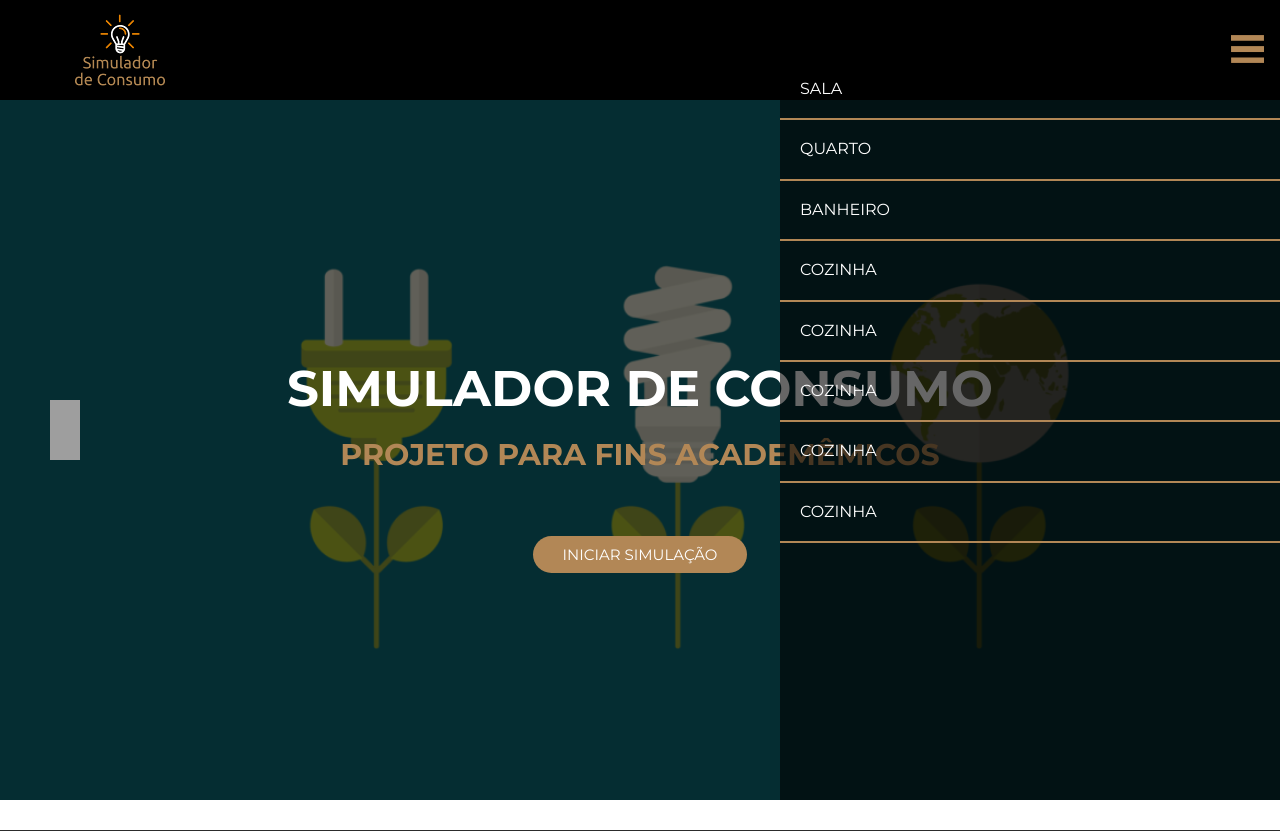
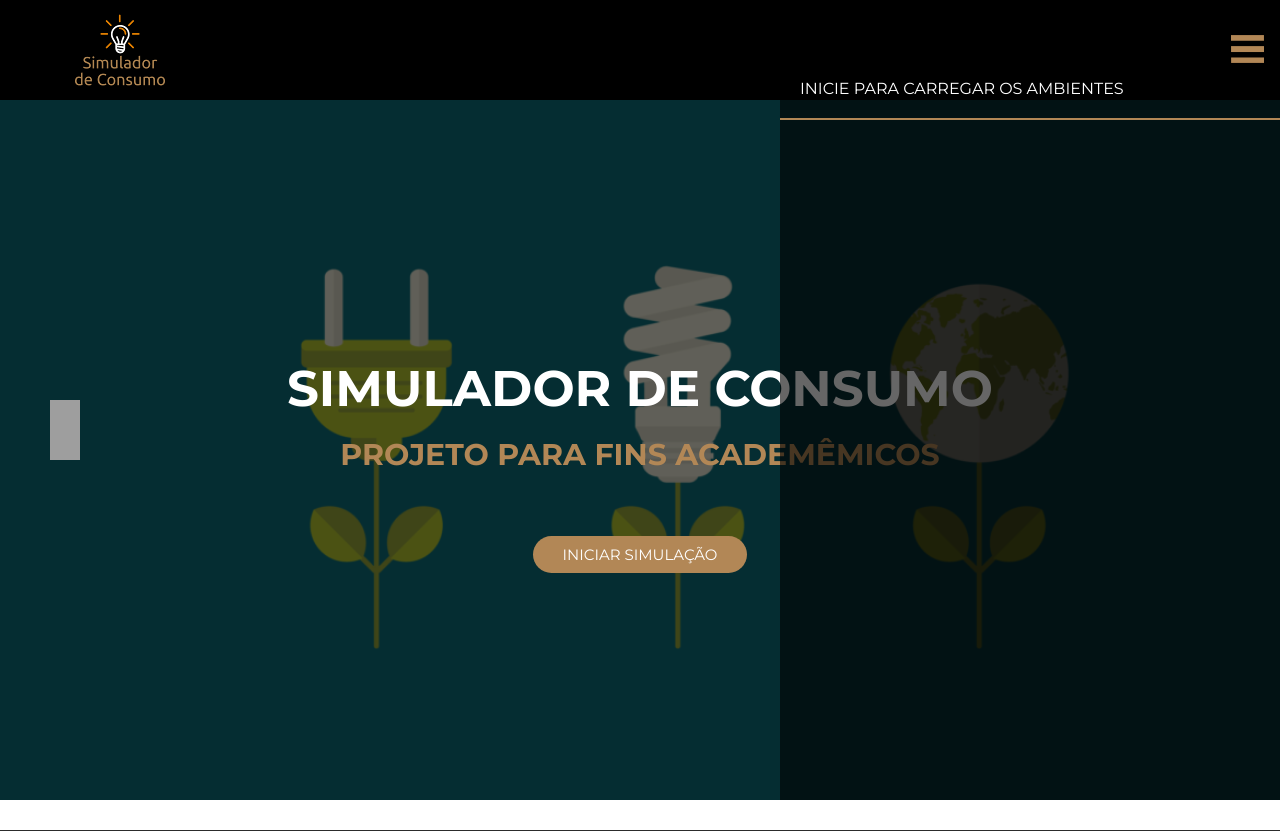
Before and after one commit to M1CH3lM4705/consumo_de_energia, a Django app: page / in a window 1280 px wide, after a click that opens the changed part. Shown: the top 831 px of the page. Run offline with Django 3.2, Linux system fonts and the light colour scheme; some libraries are stand-ins or nearby versions; grey boxes are pictures that could not be loaded.

Commit message:
Templates

```diff
--- a/templates/base.html
+++ b/templates/base.html
@@ -7,25 +7,25 @@
     <link href="https://fonts.googleapis.com/css2?family=Montserrat:wght@300;400;600;700&display=swap" rel="stylesheet">
     <link rel="stylesheet" href="https://unpkg.com/purecss@2.0.3/build/pure-min.css" integrity="sha384-cg6SkqEOCV1NbJoCu11+bm0NvBRc8IYLRGXkmNrqUBfTjmMYwNKPWBTIKyw9mHNJ" crossorigin="anonymous">
     <link rel="stylesheet" type="text/css" href="{% static 'css/estilo.css' %}" />
+    <link rel="stylesheet" type="text/css" href="{% static 'css/fontawesome.css' %}" />
 
 
-    <title>Consumo de Energia</title>
+    <title>{% block title %}Consumo de Energia{% endblock %}</title>
 </head>
 <body>
-    <input type="checkbox" id="check"/>
-    <label id="icone" for="check"><img src="./static/img/botao-iconN.png"/></label>
-    <div class="barra">
-        <nav>
-            <a href=""><div class="link">Sala</div></a>
-            <a href=""><div class="link">Quarto</div></a>
-            <a href=""><div class="link">Banheiro</div></a>
-            <a href=""><div class="link">Cozinha</div></a>
-            <a href=""><div class="link">Cozinha</div></a>
-            <a href=""><div class="link">Cozinha</div></a>
-            <a href=""><div class="link">Cozinha</div></a>
-            <a href=""><div class="link">Cozinha</div></a>
-        </nav>
-    </div>
+    {% block menu %}
+        <input type="checkbox" id="check"/>
+        <label id="icone" for="check"><img src="{% static 'img/botao-iconN.png' %}"/></label>
+        <div class="barra">
+            <nav>
+                {% for ambiente in ambientes %}
+                <a href=""><div class="link">{{ ambiente.name }}</div></a>
+                {% empty %}
+                <a href=""><div class="link">Inicie para carregar os ambientes</div></a>
+                {% endfor %}
+            </nav>
+        </div>
+    {% endblock menu %}
     <header class=header-menu>
         <div class="header">
             <div class="logo">
@@ -47,12 +47,17 @@
         </div>
     </header>
     {% if messages %}
-    <div class="pure-g-r content-ribbon">
+    <div id ="fadeOut" class="pure-g-r content-ribbon">
         <aside class="pure-u-1">
             {% for message in messages %}
             <p>{{ message }}</p>
             {% endfor %}
         </aside>
+        <script type="text/javascript">
+            setTimeout(function() {
+                $('#fadOut').fadeOut('fast');
+            }, 3000);
+        </script>
     </div>
     {% endif %}
     {% block content %}{% endblock %}
@@ -61,5 +66,7 @@
                 Copyright - Todos os direitos reservados
         </div>
     </footer>
+    <script src="https://ajax.googleapis.com/ajax/libs/jquery/2.1.1/jquery.min.js"></script>
+    <script src="https://use.fontawesome.com/releases/v5.13.0/js/all.js"></script>
 </body>
 </html>
```
Also changed, not shown: templates/home.html (added, +37 -0 lines).
